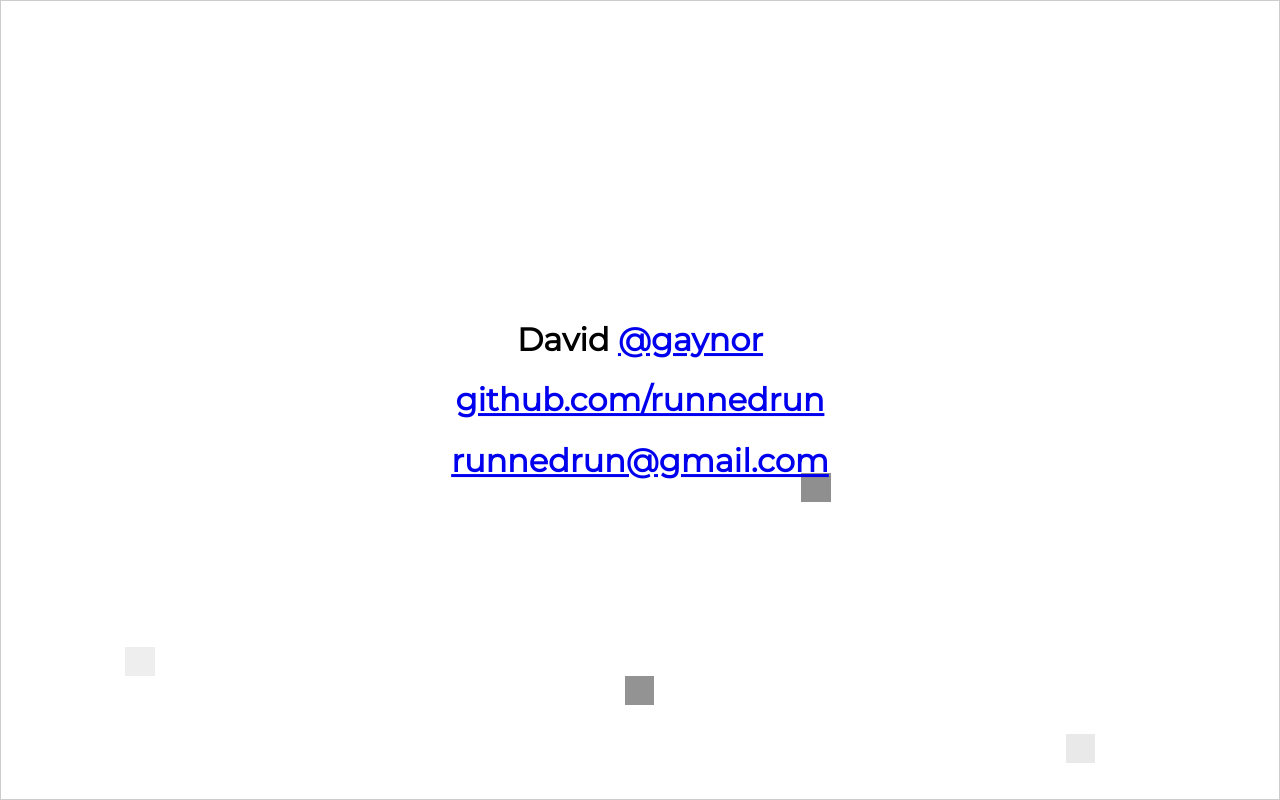
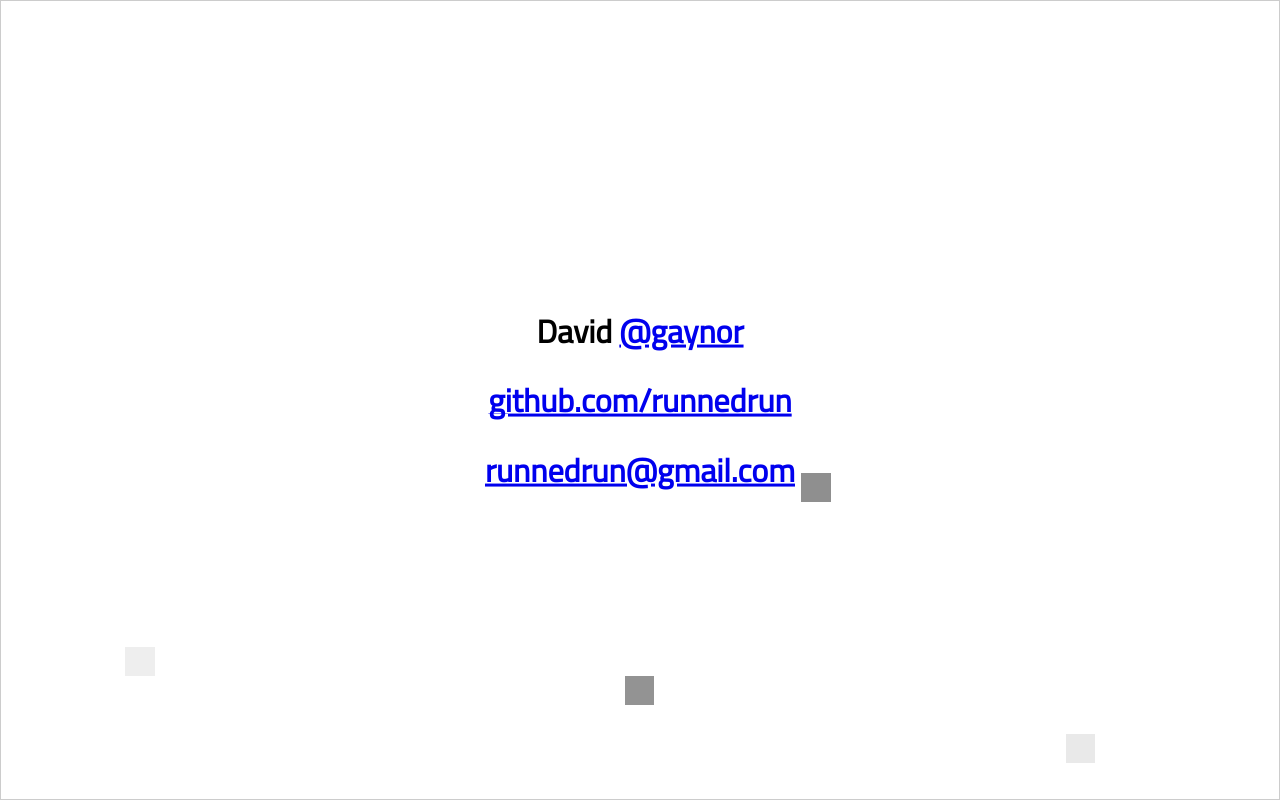
Before and after one commit to runnedrun/runnedrun.github.io, a plain HTML site: page index.html in a window 1280 px wide. Drawn offline with nearby package versions, Linux system fonts and the light colour scheme.

Commit message:
changed font

```diff
--- a/index.html
+++ b/index.html
@@ -4,7 +4,7 @@
 	<link rel="stylesheet" type="text/css" href="public/stylesheets/index.css"></link>
 	<script src="http://code.jquery.com/jquery-1.11.3.min.js"></script>
 	<script type="text/javascript" src="public/js/index.js"></script>
-	<link href='https://fonts.googleapis.com/css?family=Montserrat' rel='stylesheet' type='text/css'>
+	<link href='https://fonts.googleapis.com/css?family=Titillium+Web' rel='stylesheet' type='text/css'>
 </head>
 <body>
 	<div class="contact-info">
--- a/public/stylesheets/index.css
+++ b/public/stylesheets/index.css
@@ -1,7 +1,7 @@
 html, body {
 	margin:0;
 	min-height: 100%;
-	font-family: 'Montserrat', sans-serif;
+	font-family: 'Titillium Web', sans-serif;
 }
 
 .grid {
```
